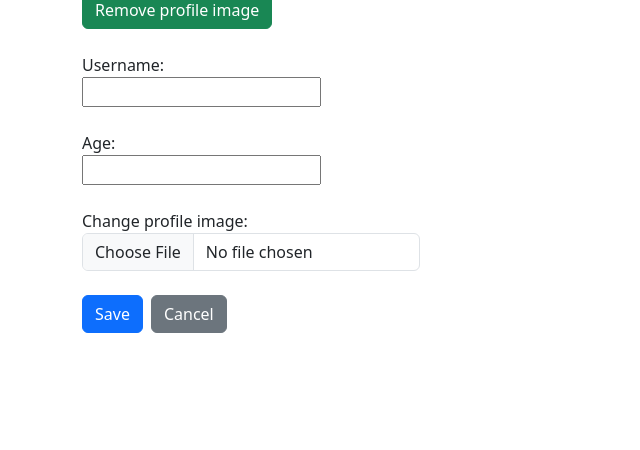
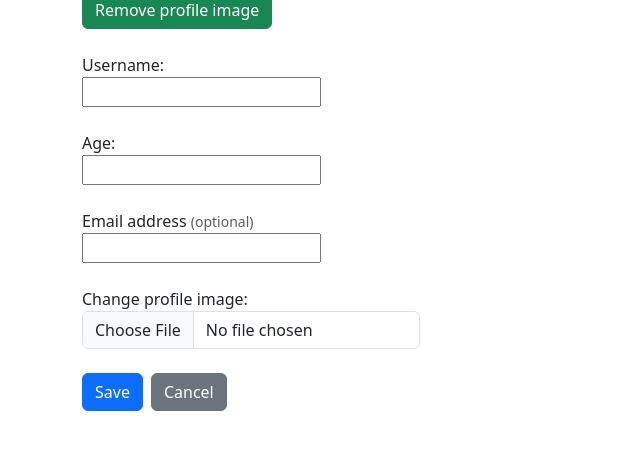
Before and after one commit to MohammadEslahi/Weather-app, a Django app: template templates/registration/edituser.html in a window 1280 px wide. Shown: the part 189-639 px from the top of the page, without its empty margins (0-640 px from the left). Run offline with Django 5.2, Linux system fonts and the light colour scheme; the template is opened without the code that fills it: values that come from a table or form of the project are taken from there, others are empty.

Commit message:
editable email address

```diff
--- a/accounts/forms.py
+++ b/accounts/forms.py
@@ -12,4 +12,4 @@ class CustomUserCreationForm(UserCreationForm):
 class CustomUserEditForm(forms.ModelForm):
     class Meta:
         model = CustomUser
-        fields = ['username', 'age', 'profile_image']
+        fields = ['username', 'age', 'profile_image', 'email']
--- a/templates/registration/edituser.html
+++ b/templates/registration/edituser.html
@@ -21,6 +21,10 @@
     <form method="post" enctype="multipart/form-data">{% csrf_token %}
         {{form.username.label_tag}}<div class="col-sm-10">{{form.username}}</div><br>
         {{form.age.label_tag}}<div class="col-sm-10">{{form.age}}</div><br>
+        <!-- {{form.email.label_tag}}<div class="col-sm-10">{{form.email}}</div><br> -->
+         <label for="{{form.email.id_for_label}}">Email address <small class="form-text text-muted">(optional)</small></label>
+         <div class="col-sm-10">{{form.email}}</div><br>
+
         {% if not request.user.profile_image.name == 'profile_image/default_profile_image.jpg' %}
             <label for="{{form.profile_image.id_for_label}}">Change profile image:</label>
             <input type="file" name="{{form.profile_image.name}}" class="form-control form-control-file w-auto" />
```
